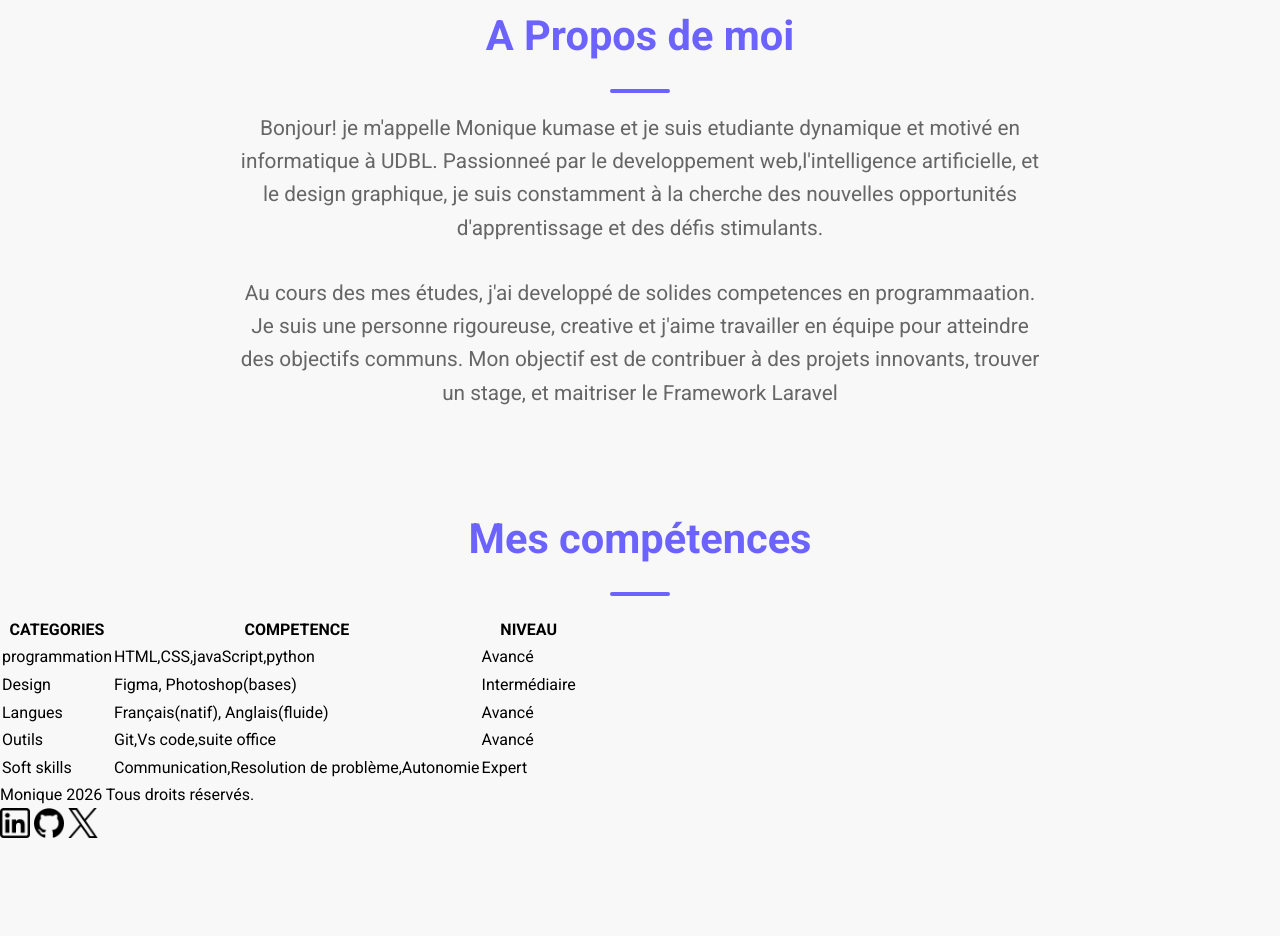
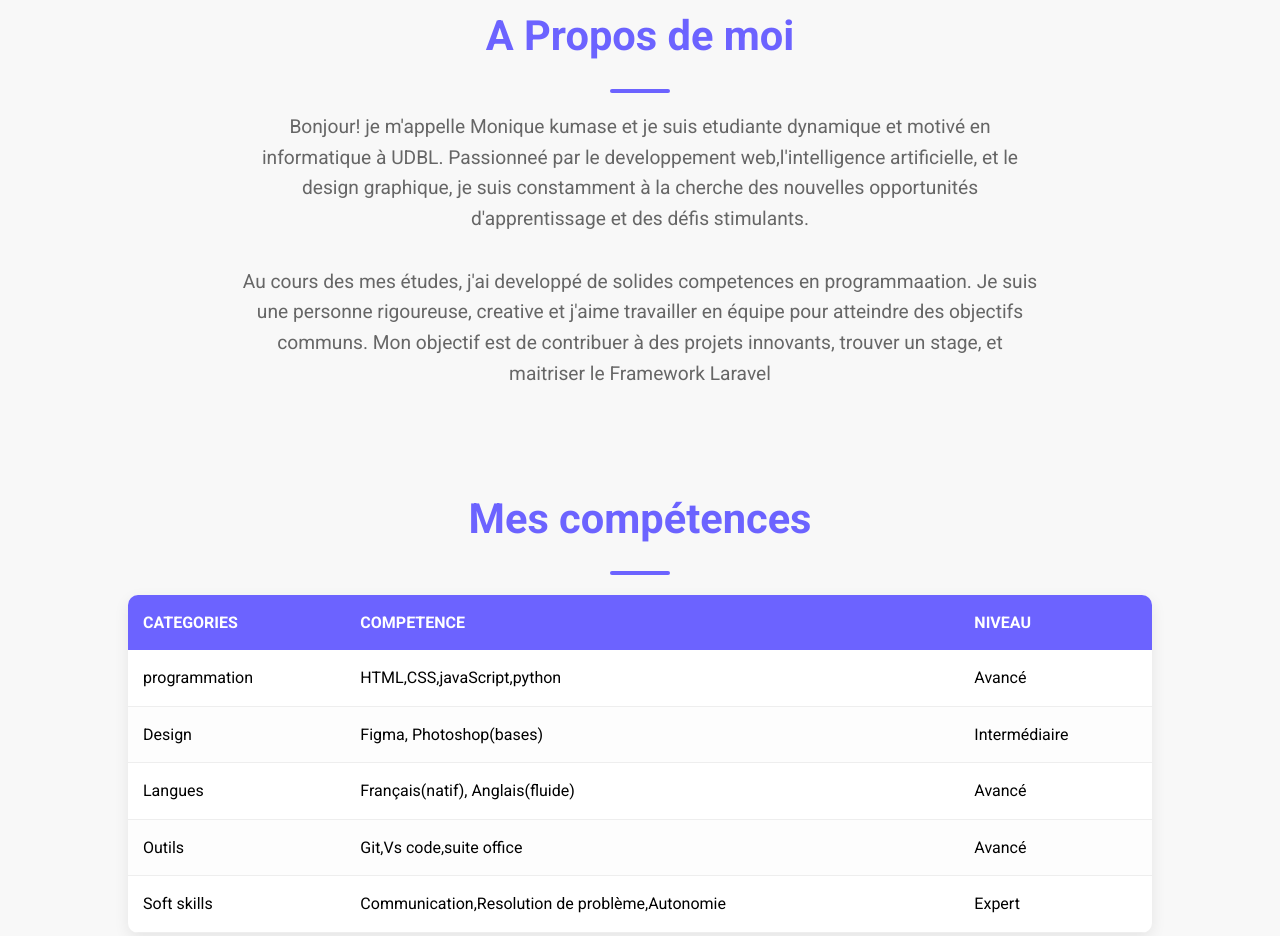
Before and after one commit to Moniquekumase/Mon-Portfolio-2026, a plain HTML site: page index.html in a window 1280 px wide. Shown: the part 745-1681 px from the top of the page. Before the commit the page ends 1591 px from the top, so only its background shows below. Drawn offline with Linux system fonts and the light colour scheme.

Commit message:
stylisation de la section mes competence et du footer

```diff
--- a/CSS/style.css
+++ b/CSS/style.css
@@ -161,5 +161,70 @@
 .aPropos p{
     margin-bottom: 2rem;
     color: var(--gris-fonce);
-    font-size: 1.3rem;
+    font-size: 1.2rem;
 }
+
+.competences table{
+    width: 80%;
+    margin: 0 auto;
+    border-collapse: collapse;
+    background-color: #FFF;
+    box-shadow: 0 5px 15px rgba(0, 0, 0, 0.08);
+    border-radius: 10px;
+    overflow: hidden;
+}
+
+.competences table th, .competences table td{
+    padding: 15px;
+}
+
+.competences table thead{
+    background-color: var(--violet-doux);
+    color: #FFF;
+    text-transform: uppercase;
+}
+
+.competences table tbody td{
+    border-bottom: 1px solid var(--gris-clair);
+}
+
+.competences table tbody tr:nth-child(even) {
+    background-color: #FDFDFD;
+}
+
+.competences table tbody tr{
+    transition: blackground-color 0.3s ease;
+}
+
+.competences table tbody tr:hover {
+    background-color: #F0F0F0;
+}
+
+.competences table thead th {
+    text-align: left;
+}
+
+footer {
+    margin-top: 3rem;
+    background-color: var(--violet-doux);
+    padding: 3rem 0;
+    text-align: center;
+}
+
+footer p{
+    color: white;
+    margin-bottom: 1.2rem;
+}
+
+footer a {
+    display: inline-block;
+    font-size: 1.6rem;
+    color: white;
+    margin:  0 10px;
+    transition:  color 0.3s ease, transform 0.2s ease;
+}
+
+footer a:hover {
+    color: var(--orange-vif);
+    transform: translateY(-3px);
+}
--- a/index.html
+++ b/index.html
@@ -42,14 +42,16 @@
             <p>Au cours des mes études, j'ai developpé de solides competences en programmaation. Je suis une personne rigoureuse, creative et j'aime travailler en équipe pour atteindre des objectifs communs. Mon objectif est de contribuer à des projets innovants, trouver un stage, et maitriser le Framework Laravel</p>
         </section>
 
-          <section>
+          <section class="competences">
             <h2>Mes compétences</h2>
             <table>
-                <tr>
-                    <th>CATEGORIES</th>
-                    <th>COMPETENCE</th>
-                    <th>NIVEAU</th>
-                </tr>
+                <thead>
+                    <tr>
+                        <th>CATEGORIES</th>
+                        <th>COMPETENCE</th>
+                        <th>NIVEAU</th>
+                    </tr>
+                </thead>
                 <tr>
                     <td>programmation</td>
                     <td>HTML,CSS,javaScript,python</td>
```
